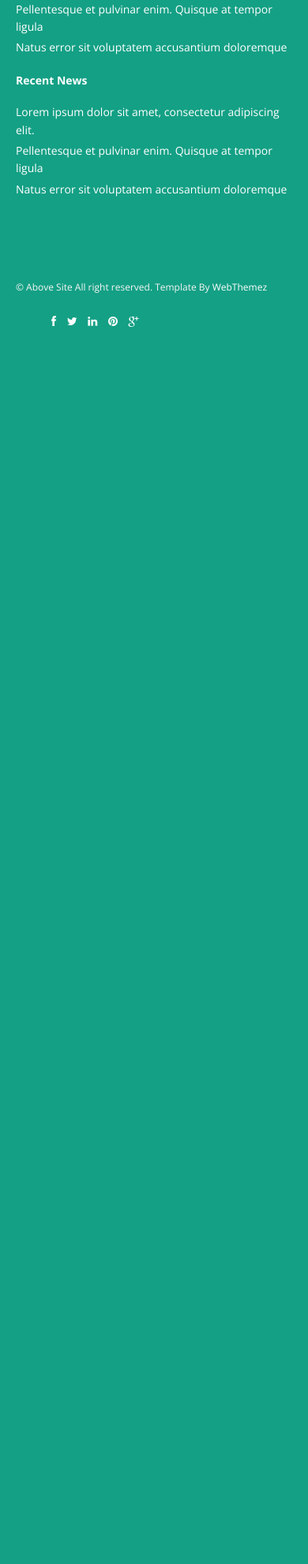
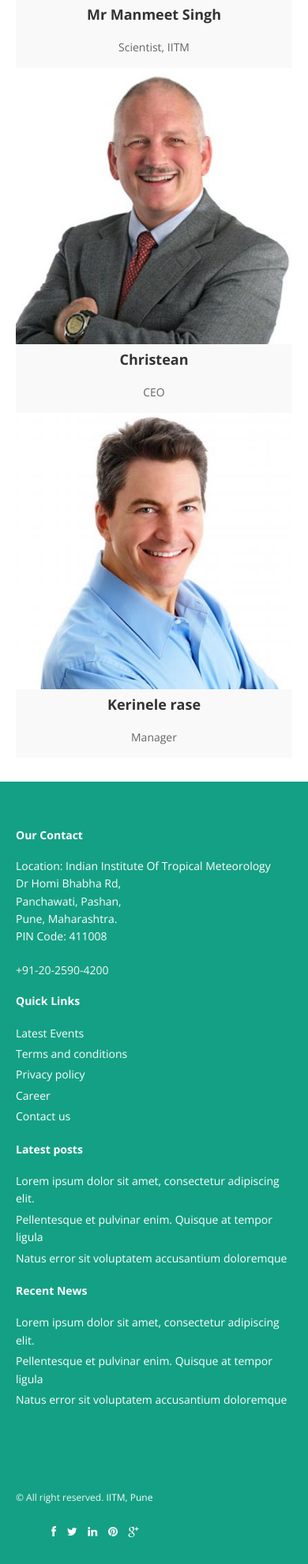
Before and after one commit to tejas-veer/iitm_virtual_center, a Django app: page /about in a window 390 px wide. Shown: the part 1382-3363 px from the top of the page at 79% size. Before the commit the page ends 1796 px from the top, so only its background shows below. Run offline with Django 3.2, Linux system fonts and the light colour scheme; data that the repository does not hold is empty; some libraries are stand-ins or nearby versions.

Commit message:
Update about.html

```diff
--- a/templates/about.html
+++ b/templates/about.html
@@ -16,15 +16,7 @@
 <link href="{% static 'css/flexslider.css' %}" rel="stylesheet" />
 <link href="{% static 'js/owl-carousel/owl.carousel.css' %}" rel="stylesheet">
 <link href="{% static 'css/style.css' %}" rel="stylesheet" />
-<style>
-	.navbar-brand img {
-		height:65px;
 
-	}
-	.navbar-brand{
-		margin-top: 0px;
-	}
-</style>
 <!-- HTML5 shim, for IE6-8 support of HTML5 elements -->
 <!--[if lt IE 9]>
       <script src="http://html5shim.googlecode.com/svn/trunk/html5.js"></script>
@@ -44,7 +36,7 @@
                         <span class="icon-bar"></span>
                         <span class="icon-bar"></span>
                     </button>
-                  <a class="navbar-brand" href="{% url 'index' %}"><img src="{% static 'img/logo2.png' %} " alt="logo"/></a>
+                  <a class="navbar-brand" href="{% url 'index' %}"><img src="{% static 'img/logo.png' %} " alt="logo"/></a>
                 </div>
                 <div class="navbar-collapse collapse ">
                     <ul class="nav navbar-nav">
@@ -76,154 +68,19 @@
 						<div class="row">
 							<div class="col-md-12">
 								<div class="about-logo">
-									<h3>Virtual Center <span class="color"></span></h3>
+									<h3>IITM Virtual Center  </h3>
 									<p>A Virtual Centre on Artificial Intelligence (AI)/ Machine Learning (ML)/ Deep Learning (DL) is established in IITM Pune in order to expand the domain through multidisciplinary programs in the field of Earth System Science.
+									</p>
+                                    	<p>This virtual Center will coordinate with the units of MoES to identify problems that can be addressed with AI/ML tools and will also plan and advise strategy to develop AI/ML based application tools.</p>
+								<p>This center will also be responsible for conducting seminars, workshops and other capacity building activities in the related areas.</p>
 
-										This virtual Center will coordinate with the units of MoES to identify problems that can be addressed with AI/ML tools and will also plan and advise strategy to develop AI/ML based application tools.
+									</div>
 
-										This center will also be responsible for conducting seminars, workshops and other capacity building activities in the related areas.</p>
-								</div>
-								<a href="#" class="btn btn-color">Read more</a>
 							</div>
 						</div>
-
 						<br>
 
-						 {% comment %} <div class="row">
-							<div class="col-md-6">
-								<img src="{% static 'img/section-image-1.png' %}" alt="">
-								<div class="space"></div>
-							</div>
-							<div class="col-md-6">
-								<p>Lorem ipsum dolor sit amet, cadipisicing  sit amet, consectetur adipisicing elit. Atque sed, quidem quis praesentium, ut unde fuga error commodi architecto, laudantium culpa tenetur at id, beatae pet.</p>
-								<p>Lorem ipsum dolor sit amet, consectetur adipisicing elit. adipisicing  sit amet, consectetur adipisicing elit. Atque sed, quidem quis praesentium,m deserunt.</p>
-								<ul class="list-unstyled">
-									<li><i class="fa fa-arrow-circle-right pr-10 colored"></i> Lorem ipsum enimdolor sit amet</li>
-									<li><i class="fa fa-arrow-circle-right pr-10 colored"></i> Explicabo deleniti neque aliquid</li>
-									<li><i class="fa fa-arrow-circle-right pr-10 colored"></i> Consectetur adipisicing elit</li>
-									<li><i class="fa fa-arrow-circle-right pr-10 colored"></i> Lorem ipsum dolor sit amet</li>
-									<li><i class="fa fa-arrow-circle-right pr-10 colored"></i> Quo issimos molest quibusdam temporibus</li>
-								</ul>
-							</div>
-						</div>
-						<br/>
-						<hr>
-						<br>
-						<div class="row">
-							<div class="col-md-4">
-								<!-- Heading and para -->
-								<div class="block-heading-two">
-									<h3><span>Why Choose Us?</span></h3>
-								</div>
-								<p>Sed ut perspiciaatis unde omnis iste natus error sit voluptatem accusantium doloremque laudantium, totam rem aperiam, eaque ipsa quae ab illo inventore veritatis et quasi architecto beatae vitae dicta sunt explicabo. Nemo enim ipsam voluptatem quia voluptas sit aspernatur. <br/><br/>Sed ut perspiciaatis iste natus error sit voluptatem probably haven't heard of them accusamus.</p>
-							</div>
-							<div class="col-md-4">
-								<div class="block-heading-two">
-									<h3><span>Our Solution</span></h3>
-								</div>
-								<!-- Accordion starts -->
-								<div class="panel-group" id="accordion-alt3">
-								 <!-- Panel. Use "panel-XXX" class for different colors. Replace "XXX" with color. -->
-								  <div class="panel">
-									<!-- Panel heading -->
-									 <div class="panel-heading">
-										<h4 class="panel-title">
-										  <a data-toggle="collapse" data-parent="#accordion-alt3" href="#collapseOne-alt3">
-											<i class="fa fa-angle-right"></i> Accordion Heading Text Item # 1
-										  </a>
-										</h4>
-									 </div>
-									 <div id="collapseOne-alt3" class="panel-collapse collapse">
-										<!-- Panel body -->
-										<div class="panel-body">
-										  Sed ut perspiciaatis unde omnis iste natus error sit voluptatem accusantium doloremque laudantium, totam rem aperiam, eaque ipsa quae ab illo inventore veritatis et quasi architecto beatae vitae dicta sunt explicabo. Nemo enim ipsam voluptatem quia voluptas
-										</div>
-									 </div>
-								  </div>
-								  <div class="panel">
-									 <div class="panel-heading">
-										<h4 class="panel-title">
-										  <a data-toggle="collapse" data-parent="#accordion-alt3" href="#collapseTwo-alt3">
-											<i class="fa fa-angle-right"></i> Accordion Heading Text Item # 2
-										  </a>
-										</h4>
-									 </div>
-									 <div id="collapseTwo-alt3" class="panel-collapse collapse">
-										<div class="panel-body">
-										  Sed ut perspiciaatis unde omnis iste natus error sit voluptatem accusantium doloremque laudantium, totam rem aperiam, eaque ipsa quae ab illo inventore veritatis et quasi architecto beatae vitae dicta sunt explicabo. Nemo enim ipsam voluptatem quia voluptas
-										</div>
-									 </div>
-								  </div>
-								  <div class="panel">
-									 <div class="panel-heading">
-										<h4 class="panel-title">
-										  <a data-toggle="collapse" data-parent="#accordion-alt3" href="#collapseThree-alt3">
-											<i class="fa fa-angle-right"></i> Accordion Heading Text Item # 3
-										  </a>
-										</h4>
-									 </div>
-									 <div id="collapseThree-alt3" class="panel-collapse collapse">
-										<div class="panel-body">
-										  Sed ut perspiciaatis unde omnis iste natus error sit voluptatem accusantium doloremque laudantium, totam rem aperiam, eaque ipsa quae ab illo inventore veritatis et quasi architecto beatae vitae dicta sunt explicabo. Nemo enim ipsam voluptatem quia voluptas
-										</div>
-									 </div>
-								  </div>
-								  <div class="panel">
-									 <div class="panel-heading">
-										<h4 class="panel-title">
-										  <a data-toggle="collapse" data-parent="#accordion-alt3" href="#collapseFour-alt3">
-											<i class="fa fa-angle-right"></i> Accordion Heading Text Item # 4
-										  </a>
-										</h4>
-									 </div>
-									 <div id="collapseFour-alt3" class="panel-collapse collapse">
-										<div class="panel-body">
-										  Sed ut perspiciaatis unde omnis iste natus error sit voluptatem accusantium doloremque laudantium, totam rem aperiam, eaque ipsa quae ab illo inventore veritatis et quasi architecto beatae vitae dicta sunt explicabo. Nemo enim ipsam voluptatem quia voluptas
-										</div>
-									 </div>
-								  </div>
-								</div>
-								<!-- Accordion ends -->
-
-							</div>
-
-							<div class="col-md-4">
-								<div class="block-heading-two">
-									<h3><span>Our Expertise</span></h3>
-								</div>
-								<h6>Web Development</h6>
-								<div class="progress pb-sm">
-								  <!-- White color (progress-bar-white) -->
-								  <div class="progress-bar progress-bar-red" role="progressbar" aria-valuenow="40" aria-valuemin="0" aria-valuemax="100" style="width: 40%">
-									 <span class="sr-only">40% Complete (success)</span>
-								  </div>
-								</div>
-								<h6>Designing</h6>
-								<div class="progress pb-sm">
-								  <div class="progress-bar progress-bar-green" role="progressbar" aria-valuenow="60" aria-valuemin="0" aria-valuemax="100" style="width: 60%">
-									 <span class="sr-only">40% Complete (success)</span>
-								  </div>
-								</div>
-								<h6>User Experience</h6>
-								<div class="progress pb-sm">
-								  <div class="progress-bar progress-bar-lblue" role="progressbar" aria-valuenow="80" aria-valuemin="0" aria-valuemax="100" style="width: 80%">
-									 <span class="sr-only">40% Complete (success)</span>
-								  </div>
-								</div>
-								<h6>Development</h6>
-								<div class="progress pb-sm">
-								  <div class="progress-bar progress-bar-yellow" role="progressbar" aria-valuenow="30" aria-valuemin="0" aria-valuemax="100" style="width: 30%">
-									 <span class="sr-only">40% Complete (success)</span>
-								  </div>
-								</div>
-							</div>
-
-						</div> {% endcomment %}
-
-
-						<hr>
-						<br>
-						<!-- Our Team starts -->
+			 			 <!-- Our Team starts -->
 
 						<!-- Heading -->
 						<div class="block-heading-six">
@@ -235,20 +92,46 @@
 
 						<div class="team-six">
 							<div class="row">
-								{% for member in members %}
 								<div class="col-md-3 col-sm-6">
 									<!-- Team Member -->
 									<div class="team-member">
 										<!-- Image -->
-										<img class="img-responsive" src="{{member.img.url}}" alt="">
+										<img class="img-responsive" src="{% static 'img/team1.jpeg' %}" alt="">
 										<!-- Name -->
-										<h4>{{member.name}}</h4>
-										<span class="deg">{{member.designation}}</span>
+										<h4>Dr. Suryachandra A. Rao</h4>
+										<span class="deg">Director, IITM</span>
 									</div>
 								</div>
-
-								{% endfor %}
-
+								<div class="col-md-3 col-sm-6">
+									<!-- Team Member -->
+									<div class="team-member">
+										<!-- Image -->
+										<img class="img-responsive" src="{% static 'img/team2.jpeg' %}" alt="">
+										<!-- Name -->
+										<h4>Mr Manmeet Singh</h4>
+										<span class="deg">Scientist, IITM</span>
+									</div>
+								</div>
+								<div class="col-md-3 col-sm-6">
+									<!-- Team Member -->
+									<div class="team-member">
+										<!-- Image -->
+										<img class="img-responsive" src="{% static 'img/team3.jpg' %}" alt="">
+										<!-- Name -->
+										<h4>Christean</h4>
+										<span class="deg">CEO</span>
+									</div>
+								</div>
+								<div class="col-md-3 col-sm-6">
+									<!-- Team Member -->
+									<div class="team-member">
+										<!-- Image -->
+										<img class="img-responsive" src="{% static 'img/team4.jpg' %}" alt="">
+										<!-- Name -->
+										<h4>Kerinele rase</h4>
+										<span class="deg">Manager</span>
+									</div>
+								</div>
 							</div>
 						</div>
 
@@ -266,12 +149,14 @@
 				<div class="widget">
 					<h5 class="widgetheading">Our Contact</h5>
 					<address>
-					<strong>Abovecompany Inc</strong><br>
-					JC Main Road, Near Silnile tower<br>
-					 Pin-21542 NewYork US.</address>
+						Location: Indian Institute Of Tropical Meteorology<br>
+						Dr Homi Bhabha Rd, <br>
+						Panchawati, Pashan, <br>
+						Pune, Maharashtra.<br>
+						PIN Code: 411008<br>
+						</address>
 					<p>
-						<i class="icon-phone"></i> (123) 456-789 - 1255-12584 <br>
-						<i class="icon-envelope-alt"></i> email@domainname.com
+						<i class="icon-phone"></i> +91-20-2590-4200<br>
 					</p>
 				</div>
 			</div>
@@ -315,7 +200,7 @@
 				<div class="col-lg-6">
 					<div class="copyright">
 						<p>
-							<span>&copy; Above Site All right reserved. Template By </span><a href="http://webthemez.com" target="_blank">WebThemez</a>
+							<span>&copy; All right reserved. </span><a href="https://impo.tropmet.res.in/" target="_blank">IITM, Pune</a>
 						</p>
 					</div>
 				</div>
```
